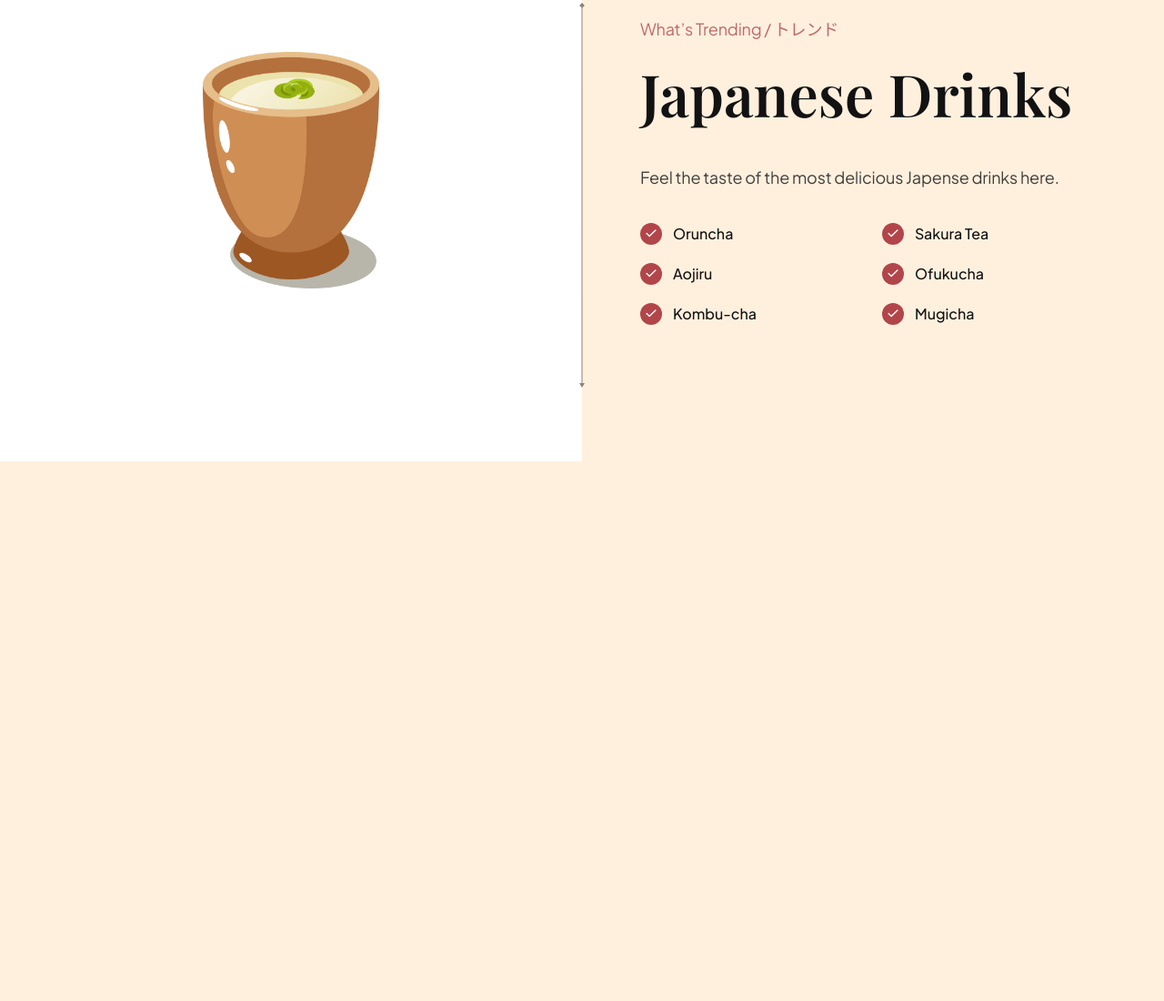
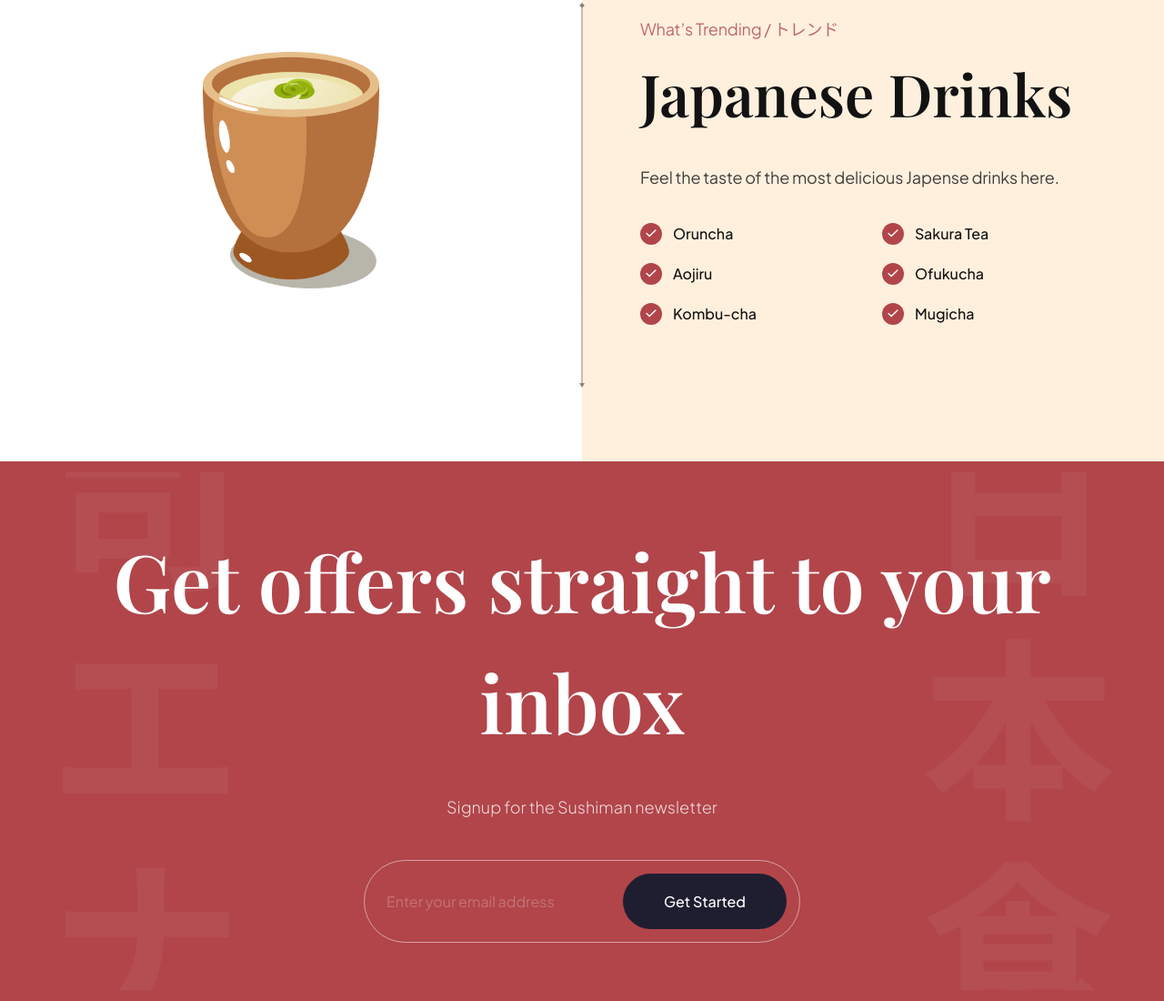
Before and after one commit to SwapnilBhattacharya05/sushi_landing_page, a website built with Vite: page index.html in a window 1280 px wide. Shown: the part 3191-4291 px from the top of the page at 91% size. Before the commit the page ends 3698 px from the top, so only its background shows below. Built offline with nearby package versions, Linux system fonts and the light colour scheme.

Commit message:
Create newsletter section

```diff
--- a/css/sections/subscribe.css
+++ b/css/sections/subscribe.css
@@ -0,0 +1,70 @@
+.subscription {
+  padding: 64px;
+  background-color: var(--primary-color);
+  background-image: url("../../assets/subscribe_bg.png");
+  background-position: center;
+  background-repeat: no-repeat;
+  background-size: contain;
+  flex-direction: column;
+  overflow: hidden;
+}
+
+.subscription h2 {
+  font-size: 88px;
+  font-family: var(--playfair-display);
+  font-weight: 600;
+  line-height: 133px;
+  color: #fff;
+  text-align: center;
+}
+
+.subscription p {
+  font-size: 18px;
+  font-family: var(--plus-jakarta-sans);
+  font-weight: 300;
+  line-height: 36px;
+  margin-top: 32px;
+  color: rgba(255, 255, 255, 0.8);
+}
+
+.subscription__form {
+  min-width: 480px;
+  margin-top: 40px;
+  padding: 14px 14px 14px 24px;
+  display: flex;
+  gap: 10px;
+  border-radius: 46px;
+  border: 1px solid rgba(255, 255, 255, 0.5);
+}
+
+.subscription__form input {
+  border: none;
+  outline: none;
+  flex: 1;
+  font-size: 16px;
+  font-weight: 400;
+  font-family: var(--plus-jakarta-sans);
+  color: #fff;
+  opacity: 0.5;
+  background: transparent;
+}
+
+.subscription__form input::placeholder {
+  color: #fff;
+  opacity: 0.5;
+}
+
+.subscription__form button {
+  padding: 20px;
+  min-width: 180px;
+  font-size: 16px;
+  font-weight: 500;
+  font-family: var(--plus-jakarta-sans);
+  color: #fff;
+  text-align: center;
+  background: var(--black-400);
+  border-radius: 46px;
+  border: none;
+  outline: none;
+  cursor: pointer;
+}
--- a/index.html
+++ b/index.html
@@ -306,6 +306,16 @@
     </section>
   </section>
 
+  <!-- NEWSLETTER -->
+  <section class="subscription flex-center" id="services">
+    <h2 data-aos="flip-down">Get offers straight to your inbox</h2>
+    <p data-aos="fade-up">Signup for the Sushiman newsletter</p>
+    <div class="subscription__form" data-aos="fade-up">
+      <input type="text" placeholder="Enter your email address" />
+      <button>Get Started</button>
+    </div>
+  </section>
+
 
   <script src="js/script.js" type="module"></script>
 
```
